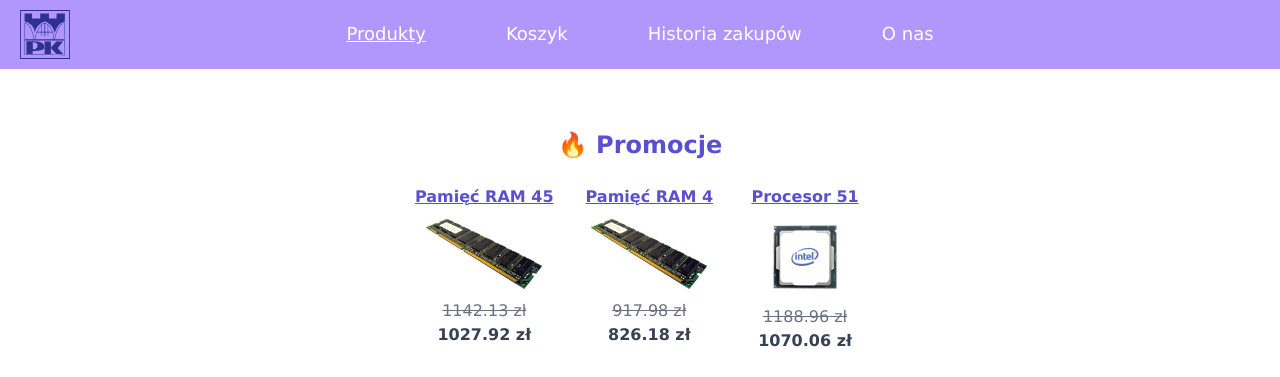
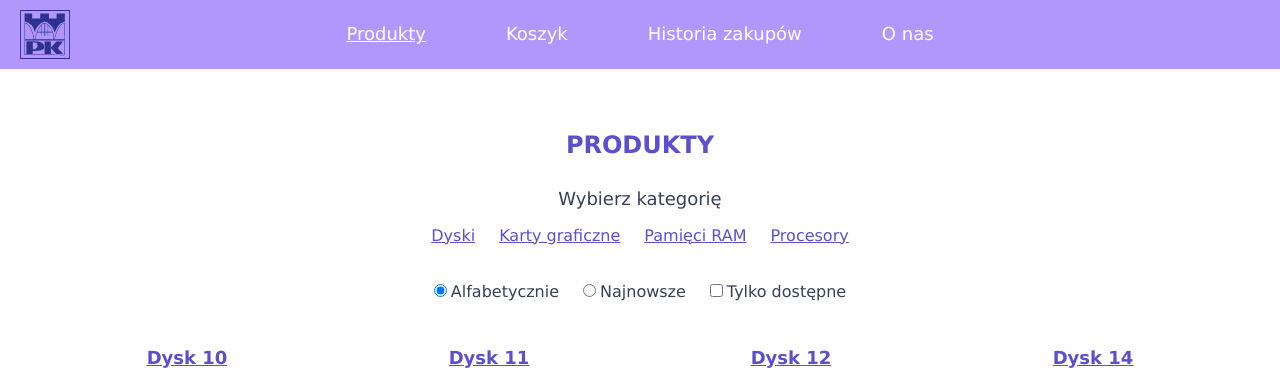
Before and after one commit to AnnaKocur/lab10, a Next.js app: page /product-list in a window 1280 px wide. Shown: the top 377 px of the page. Built offline with nearby package versions, Linux system fonts and the light colour scheme; grey boxes are pictures that could not be loaded.

Commit message:
Fix product-list layout for Vercel build

```diff
--- a/app/product-list/layout.tsx
+++ b/app/product-list/layout.tsx
@@ -1,20 +1,12 @@
+import { ReactNode } from "react";
+
 export default function ProductListLayout({
   children,
-  products,
-  discounts,
-  modal,
 }: {
-  children: React.ReactNode;
-  products: React.ReactNode;
-  discounts: React.ReactNode;
-  modal: React.ReactNode;
+  children: ReactNode;
 }) {
   return (
     <div className="flex flex-col gap-6 mt-[30px] px-6">
-      {modal}
-
-      {discounts}
-
       {children}
     </div>
   );
```
